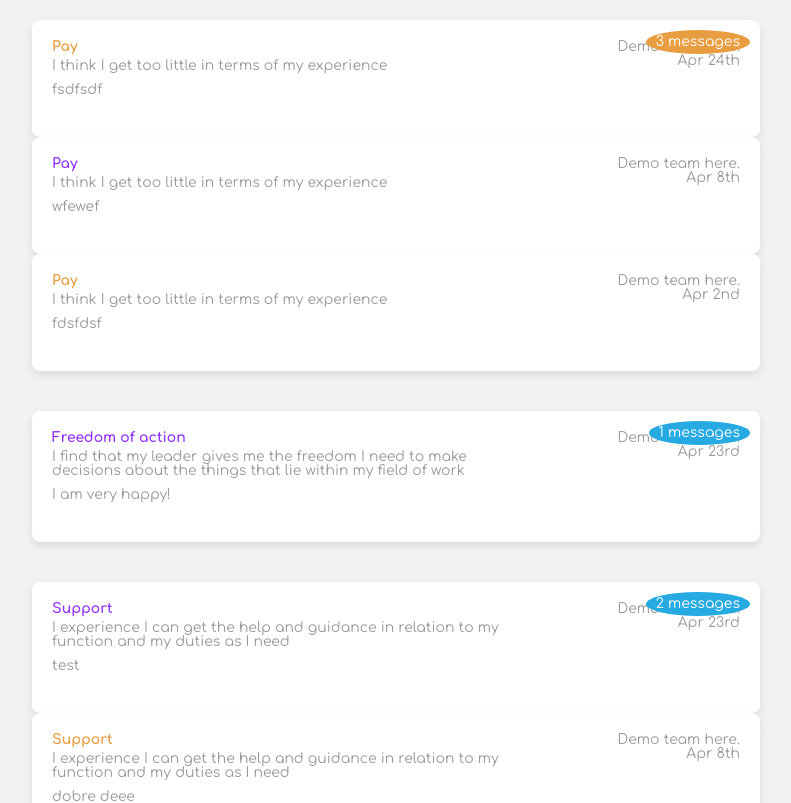
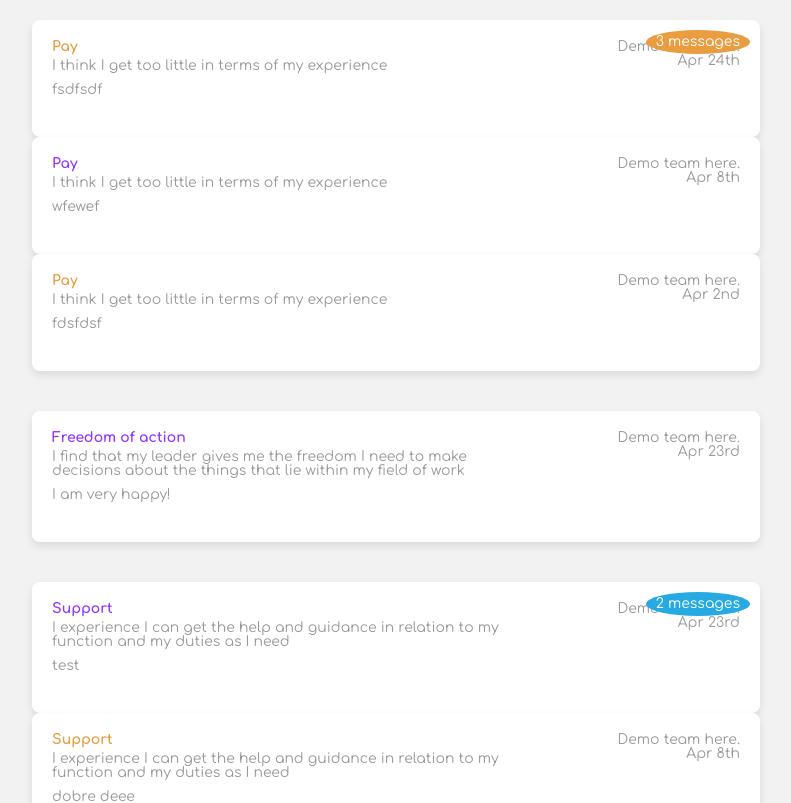
Before and after one commit to achakarov/threads, a React (Vite) app: page / in a window 1280 px wide. Shown: the top 803 px of the page, without its empty margins (244-1035 px from the left). Built offline with nearby package versions, Linux system fonts and the light colour scheme; data requests are answered from the project's data file.

Commit message:
feat: small adjustments to the condition for showing the message-count

```diff
--- a/src/components/ThreadCard.tsx
+++ b/src/components/ThreadCard.tsx
@@ -31,7 +31,7 @@ export const ThreadCard: React.FC<ThreadCardProps> = ({ group }) => {
           key={thread.id}
           className={`thread-card ${scoreClass(thread.score ?? 0)}`}
         >
-          {index === 0 && group.length && !expanded && (
+          {index === 0 && group.length > 1 && !expanded && (
             <div className="message-count">{group.length} messages</div>
           )}
           <div className="inner-container">
--- a/src/pages/HomePage/HomePage.tsx
+++ b/src/pages/HomePage/HomePage.tsx
@@ -15,8 +15,8 @@ export const HomePage = () => {
       try {
         const threads = await getThreads();
         setThreadsGroups(threads);
-      } catch (err) {
-        setError((err as Error).message);
+      } catch (error) {
+        setError((error as Error).message);
       }
     };
 
```
